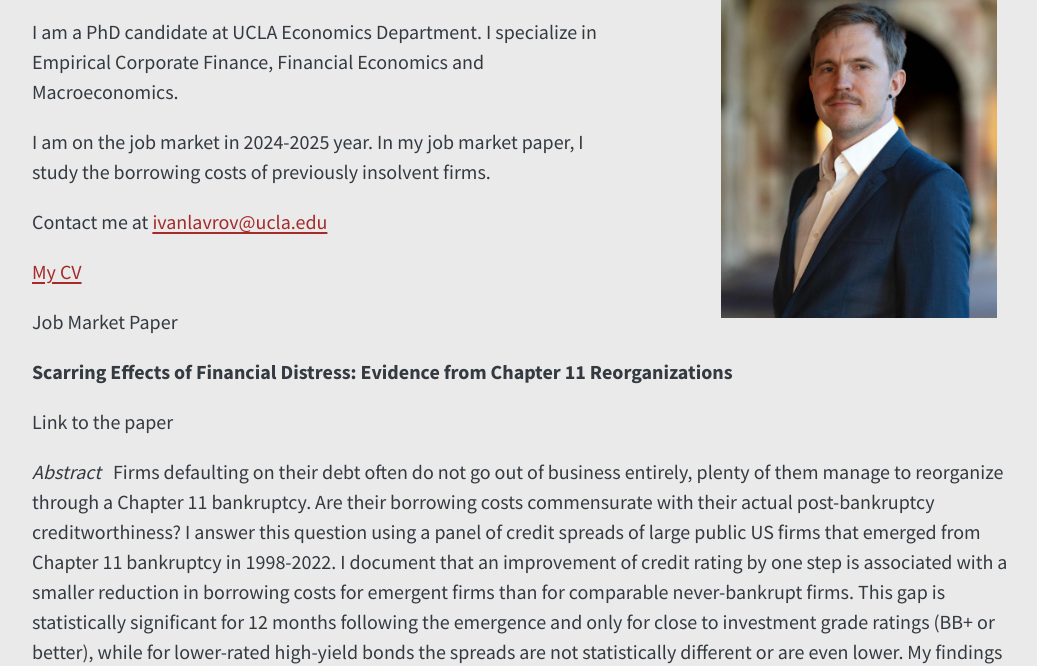
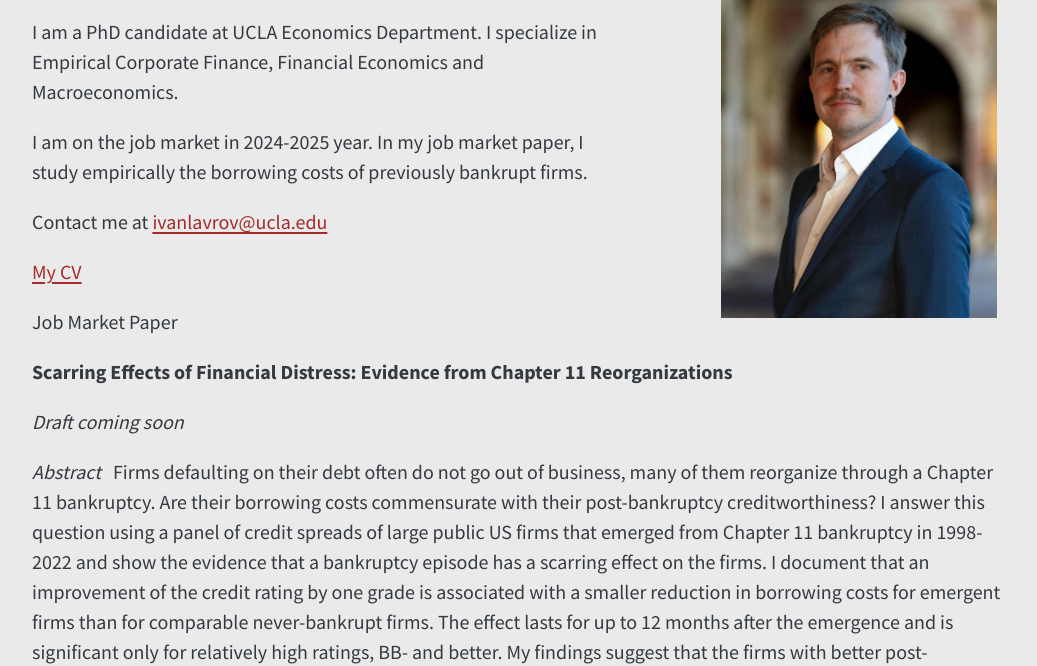
Before and after one commit to ilavrov113/ilavrov113.github.io, a plain HTML site: page index.html in a window 1280 px wide. Shown: the part 134-800 px from the top of the page, without its empty margins (168-1205 px from the left). Drawn offline with Linux system fonts and the light colour scheme.

Commit message:
Add files via upload

```diff
--- a/index.html
+++ b/index.html
@@ -111,14 +111,15 @@ Welcome to my website.
 <p><img src="photoIvan.jpeg" class="img-fluid" style="width:95.0%"></p>
 </div></div><p>I am a PhD candidate at UCLA Economics Department. I specialize in Empirical Corporate Finance, Financial Economics and Macroeconomics. <!-- </p> --></p>
 <!-- <p style="text-align: justify;"> -->
-<p>I am on the job market in 2024-2025 year. In my job market paper, I study the borrowing costs of previously insolvent firms. <!-- </p> --></p>
+<p>I am on the job market in 2024-2025 year. In my job market paper, I study empirically the borrowing costs of previously bankrupt firms. <!-- </p> --></p>
 <p>Contact me at <a href="mailto:ivanlavrov@ucla.edu">ivanlavrov@ucla.edu</a></p>
 <p><a href="https://www.dropbox.com/scl/fi/jvj3i40wjd1hlv08br0x2/cv_2024.pdf?rlkey=g5xm2e4ltr1fpsu0hw9a5es5c&amp;e=3&amp;st=7gxhmxa2&amp;dl=0">My CV</a></p>
 <p>Job Market Paper</p>
 <div class="column-page-right">
 <p><strong>Scarring Effects of Financial Distress: Evidence from Chapter 11 Reorganizations</strong></p>
-<p>Link to the paper</p>
-<p><em>Abstract</em> &nbsp; Firms defaulting on their debt often do not go out of business entirely, plenty of them manage to reorganize through a Chapter 11 bankruptcy. Are their borrowing costs commensurate with their actual post-bankruptcy creditworthiness? I answer this question using a panel of credit spreads of large public US firms that emerged from Chapter 11 bankruptcy in 1998-2022. I document that an improvement of credit rating by one step is associated with a smaller reduction in borrowing costs for emergent firms than for comparable never-bankrupt firms. This gap is statistically significant for 12 months following the emergence and only for close to investment grade ratings (BB+ or better), while for lower-rated high-yield bonds the spreads are not statistically different or are even lower. My findings suggest that the firms with better post-bankruptcy prospects have weaker incentives to improve their credit ratings due to a smaller reduction of the borrowing costs that they could achieve, and point to a previously undocumented scarring effect of bankruptcy for firms, potentially arising from less efficient bond market after a bankruptcy resolution.</p>
+<!-- Link to the paper -->
+<p><em>Draft coming soon</em></p>
+<p><em>Abstract</em> &nbsp; Firms defaulting on their debt often do not go out of business, many of them reorganize through a Chapter 11 bankruptcy. Are their borrowing costs commensurate with their post-bankruptcy creditworthiness? I answer this question using a panel of credit spreads of large public US firms that emerged from Chapter 11 bankruptcy in 1998-2022 and show the evidence that a bankruptcy episode has a scarring effect on the firms. I document that an improvement of the credit rating by one grade is associated with a smaller reduction in borrowing costs for emergent firms than for comparable never-bankrupt firms. The effect lasts for up to 12 months after the emergence and is significant only for relatively high ratings, BB- and better. My findings suggest that the firms with better post-bankruptcy prospects have weaker incentives to improve their credit ratings due to a smaller reduction of the borrowing costs they could achieve, and point to a previously undocumented cost of bankruptcy, potentially arising from less efficient bond market after a bankruptcy resolution.</p>
 </div>
 
 
```
Also changed, not shown: search.json (+1 -1 lines).
